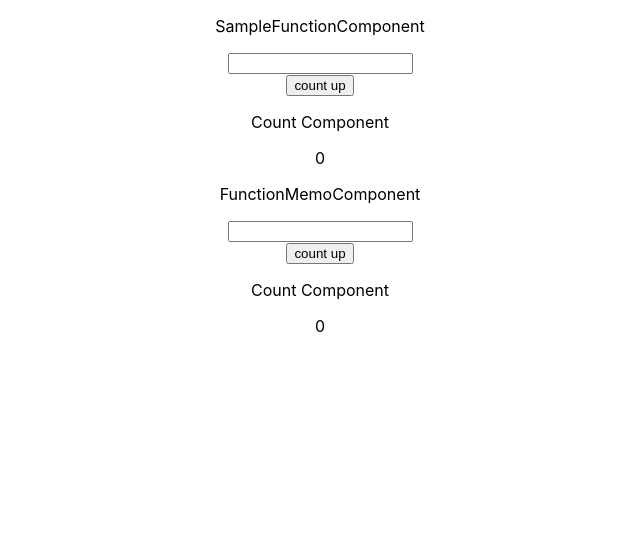
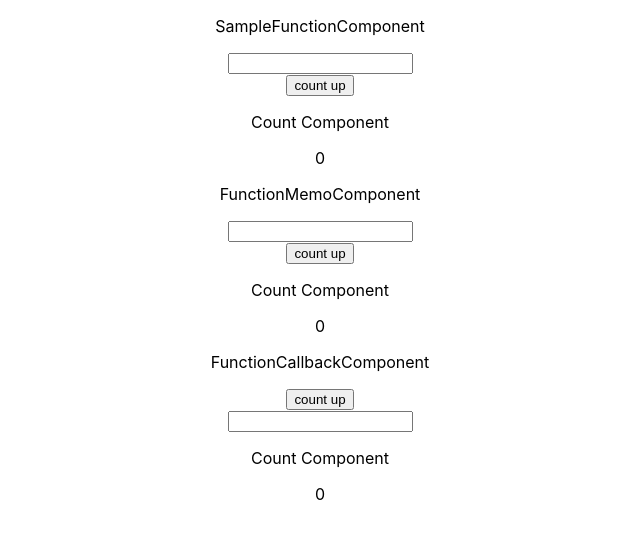
Before and after one commit to 2017Yasu/test-react-components, a React (Create React App) app: page / in a window 1280 px wide. Shown: the top 538 px of the page, without its empty margins (320-960 px from the left). Built offline with nearby package versions, Linux system fonts and the light colour scheme.

Commit message:
useCallbackを使ったコンポーネントをフォルダにまとめ

```diff
--- a/src/App.tsx
+++ b/src/App.tsx
@@ -1,5 +1,6 @@
-import SampleFunctionComponent from './components/sample-function-component/SampleFunctionComponent';
+import SampleFunctionComponent from './components/sample-function-component';
 import FunctionMemoComponent from './components/function-memo-component';
+import FunctionCallbackComponent from './components/function-callback-component';
 
 import './App.css';
 
@@ -8,6 +9,7 @@ function App(): JSX.Element {
         <div className="App">
             <SampleFunctionComponent />
             <FunctionMemoComponent />
+            <FunctionCallbackComponent />
         </div>
     );
 }
--- a/src/components/SampleFunctionComponent.tsx
+++ b/src/components/function-callback-component/FunctionCallbackComponent.tsx
@@ -2,8 +2,8 @@ import React, { useState, useCallback } from 'react';
 
 import FunctionCallbackHookCountComponent from './FunctionCallbackHookCountComponent';
 
-export default function SampleFunctionComponent(): JSX.Element {
-    console.log('SampleFunctionComponent');
+export default function FunctionCallbackComponent(): JSX.Element {
+    console.log('FunctionCallbackComponent');
     const [, setText] = useState('');
     const [count, setCount] = useState(0);
 
@@ -23,10 +23,12 @@ export default function SampleFunctionComponent(): JSX.Element {
     return (
         <>
             <div>
-                <p>SampleFunctionComponent</p>
+                <p>FunctionCallbackComponent</p>
             </div>
             <div>
                 <button onClick={countUp}>count up</button>
+            </div>
+            <div>
                 <FunctionCallbackHookCountComponent
                     count={count}
                     changeText={changeTextCallback}
--- a/src/components/FunctionCallbackHookCountComponent.tsx
+++ b/src/components/function-callback-component/FunctionCallbackHookCountComponent.tsx
@@ -8,7 +8,7 @@ type Props = {
 
 const FunctionCountComponent = (props: Props): JSX.Element => {
     const { count, changeText } = props;
-    console.log('FunctionCountComponent');
+    console.log('FunctionCallbackHookCountComponent');
 
     return (
         <>
--- /dev/null
+++ b/src/components/function-callback-component/index.tsx
@@ -0,0 +1,3 @@
+import FunctionCallbackComponent from './FunctionCallbackComponent';
+
+export default FunctionCallbackComponent;
```
